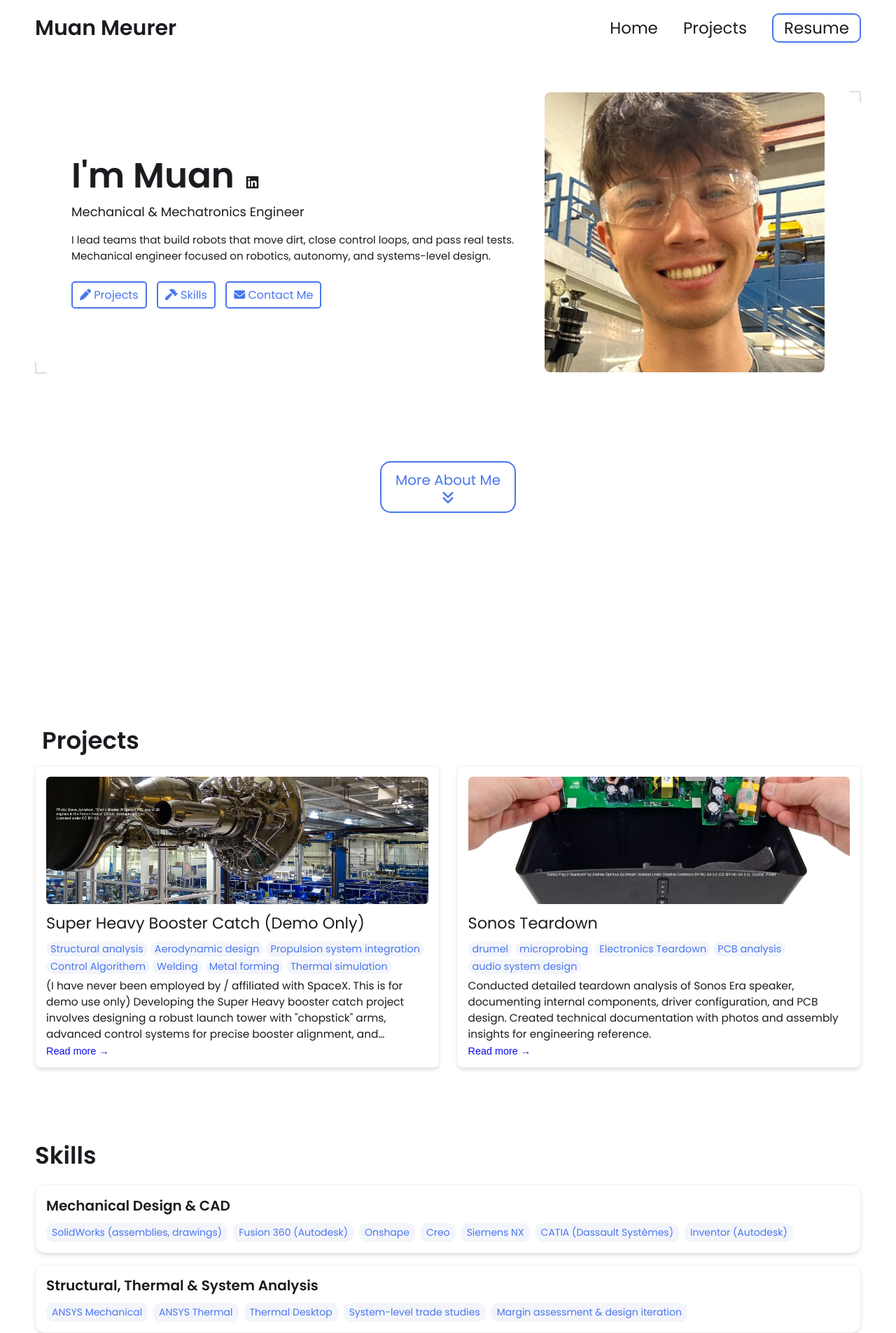
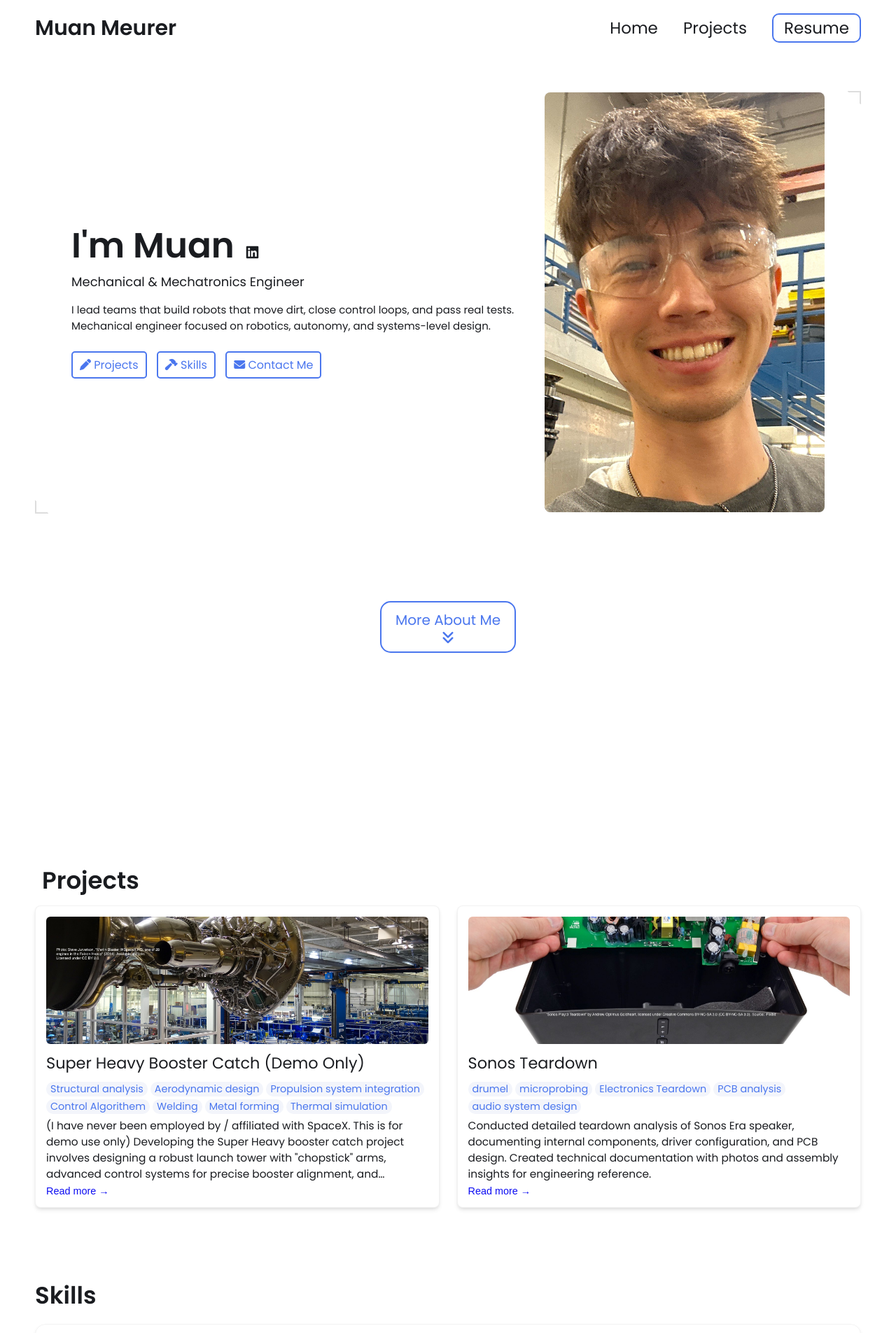
Before and after one commit to muanmeurer/muanmeurer.github.io, a Jekyll site: the page built from index.html, in a window 1280 px wide. Shown: the top 1905 px of the page at 70% size. Built offline with Jekyll 4.4.1, drawn with Linux system fonts in a browser that asks for light colours.

Commit message:
Update styles.css

```diff
--- a/css/styles.css
+++ b/css/styles.css
@@ -228,7 +228,7 @@ nav .mobile-nav {
 
 .hero-section .headshot img {
     width: 400px;
-    aspect-ratio: 1/1;
+    aspect-ratio: 2/3;
     object-fit: cover;
     border-radius: 8px;
 }
```
